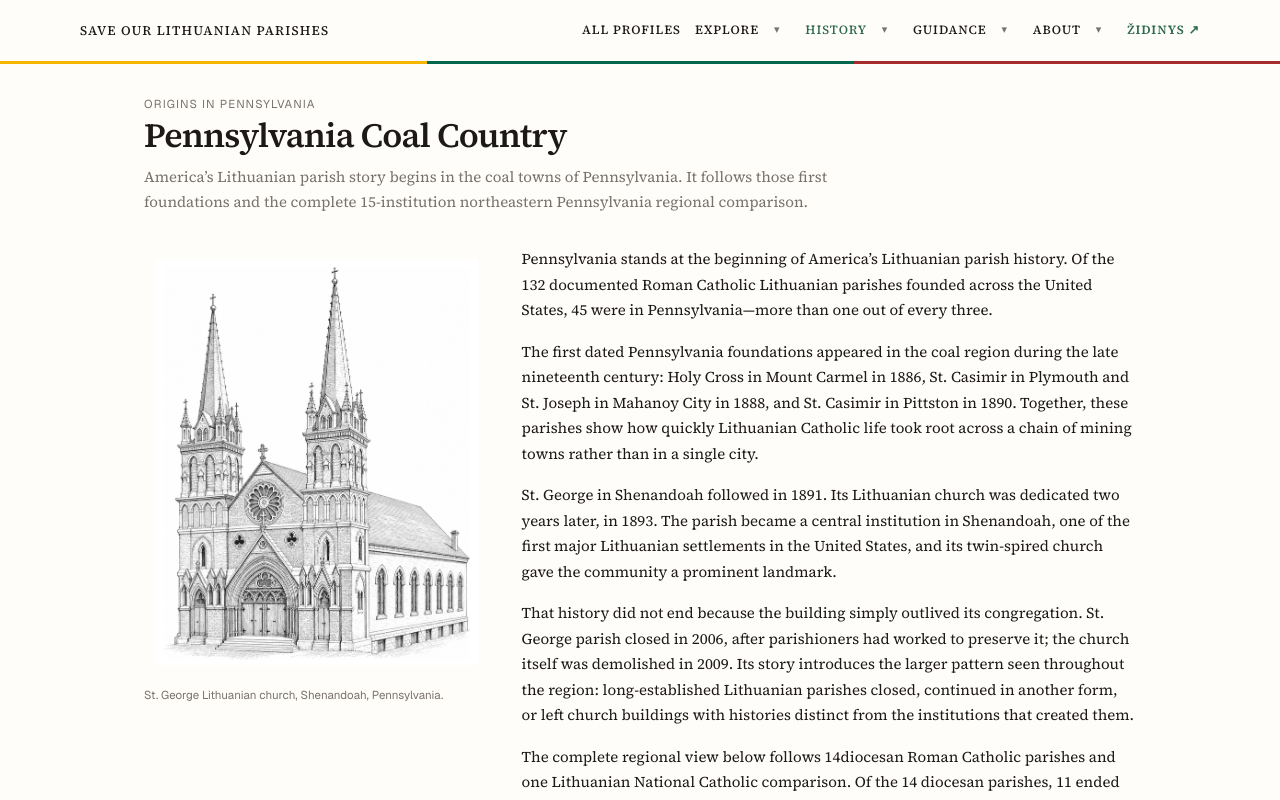
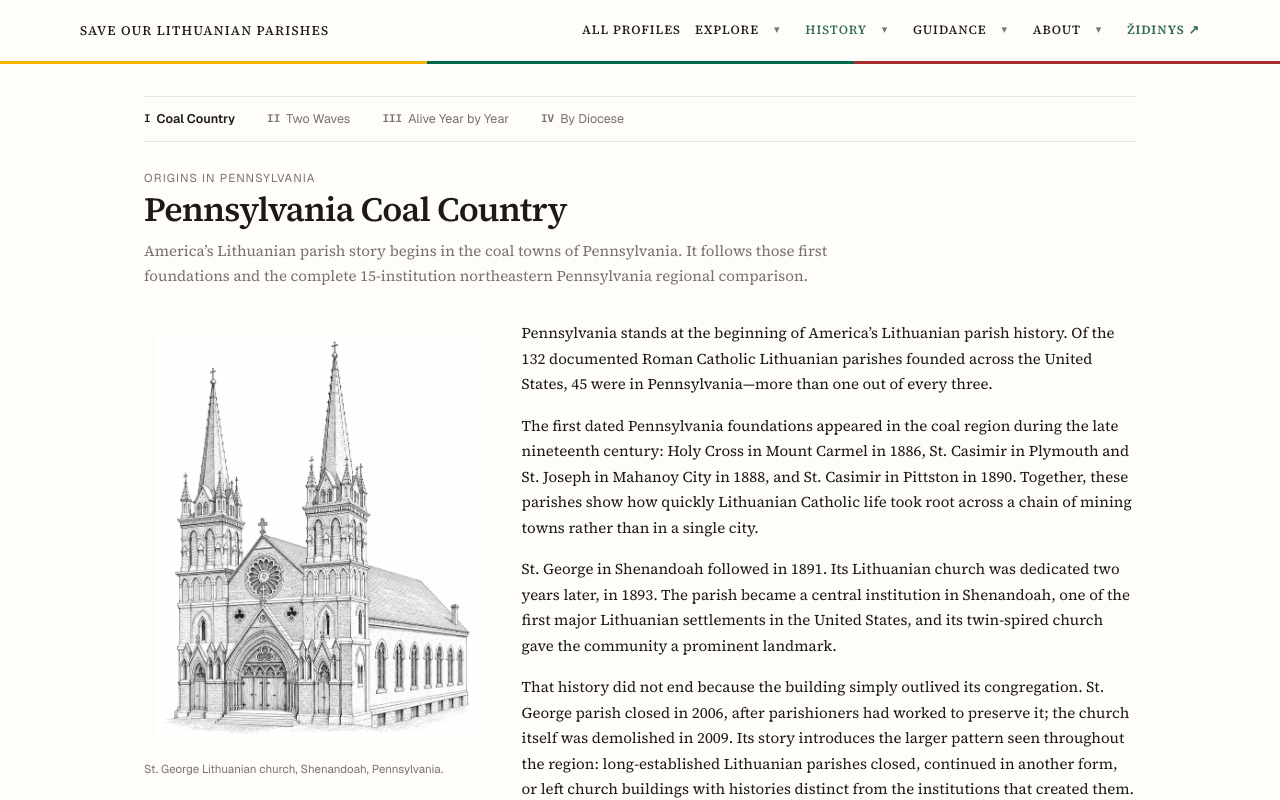
Before and after one commit to LietuvaAI/save-our-lithuanian-parishes, a Next.js app: page /pennsylvania-coal-region in a window 1280 px wide. Shown: the top 800 px of the page. Built offline with nearby package versions, Linux system fonts and the light colour scheme.

Commit message:
Restore compact History topic navigation

```diff
--- a/app/history/loss-by-diocese/page.tsx
+++ b/app/history/loss-by-diocese/page.tsx
@@ -1,6 +1,7 @@
 import type { Metadata } from "next";
 import Link from "next/link";
 import HistoryDioceseLoss from "@/components/HistoryDioceseLoss";
+import HistoryTopicNav from "@/components/HistoryTopicNav";
 import { historyProjection } from "@/lib/history-projection";
 
 export const metadata: Metadata = {
@@ -17,6 +18,7 @@ export default function LossByDiocesePage() {
 
   return (
     <article className="mx-auto max-w-5xl px-4 pb-0 pt-8">
+      <HistoryTopicNav current="/history/loss-by-diocese" />
       <header className="max-w-4xl">
         <p className="font-sans text-small-copy uppercase tracking-widest text-muted">
           Geography of loss
--- a/app/history/parishes-alive-year-by-year/page.tsx
+++ b/app/history/parishes-alive-year-by-year/page.tsx
@@ -1,5 +1,6 @@
 import type { Metadata } from "next";
 import HistoryAliveCurve from "@/components/HistoryAliveCurve";
+import HistoryTopicNav from "@/components/HistoryTopicNav";
 import { historyProjection } from "@/lib/history-projection";
 
 export const metadata: Metadata = {
@@ -25,6 +26,7 @@ export default function ParishesAliveYearByYearPage() {
 
   return (
     <article className="mx-auto max-w-5xl px-4 pb-0 pt-8">
+      <HistoryTopicNav current="/history/parishes-alive-year-by-year" />
       <header className="max-w-4xl">
         <p className="font-sans text-small-copy uppercase tracking-widest text-muted">
           Institutional life over time
--- a/app/history/two-waves-across-a-century/page.tsx
+++ b/app/history/two-waves-across-a-century/page.tsx
@@ -1,4 +1,5 @@
 import type { Metadata } from "next";
+import HistoryTopicNav from "@/components/HistoryTopicNav";
 import HistoryTwoWaves from "@/components/HistoryTwoWaves";
 import { historyProjection } from "@/lib/history-projection";
 
@@ -39,6 +40,7 @@ export default function TwoWavesAcrossACenturyPage() {
 
   return (
     <article className="mx-auto max-w-5xl px-4 pb-0 pt-8">
+      <HistoryTopicNav current="/history/two-waves-across-a-century" />
       <header className="max-w-4xl">
         <p className="font-sans text-small-copy uppercase tracking-widest text-muted">
           Foundations and closures
--- a/app/pennsylvania-coal-region/page.tsx
+++ b/app/pennsylvania-coal-region/page.tsx
@@ -2,6 +2,7 @@ import type { Metadata } from "next";
 import Image from "next/image";
 import Link from "next/link";
 import { EndStatePill } from "@/components/EndStatePill";
+import HistoryTopicNav from "@/components/HistoryTopicNav";
 import photosData from "@/data/photos.json";
 import { historyProjection } from "@/lib/history-projection";
 import { pennsylvaniaCoalRegion } from "@/lib/infographic-projection";
@@ -93,6 +94,7 @@ export default function PennsylvaniaCoalRegionPage() {
 
   return (
     <article className="mx-auto max-w-5xl px-4 pb-12 pt-8">
+      <HistoryTopicNav current="/pennsylvania-coal-region" />
       <header className="max-w-4xl">
         <p className="text-small-copy uppercase tracking-widest text-muted">
           Origins in Pennsylvania
--- /dev/null
+++ b/components/HistoryTopicNav.tsx
@@ -0,0 +1,48 @@
+import Link from "next/link";
+
+const historyTopics = [
+  { numeral: "I", href: "/pennsylvania-coal-region", label: "Coal Country" },
+  {
+    numeral: "II",
+    href: "/history/two-waves-across-a-century",
+    label: "Two Waves",
+  },
+  {
+    numeral: "III",
+    href: "/history/parishes-alive-year-by-year",
+    label: "Alive Year by Year",
+  },
+  {
+    numeral: "IV",
+    href: "/history/loss-by-diocese",
+    label: "By Diocese",
+  },
+];
+
+export default function HistoryTopicNav({ current }: { current: string }) {
+  return (
+    <nav
+      className="mb-7 flex flex-wrap border-y border-rule"
+      aria-label="History topics"
+    >
+      {historyTopics.map((topic) => {
+        const active = topic.href === current;
+        return (
+          <Link
+            key={topic.href}
+            href={topic.href}
+            aria-current={active ? "page" : undefined}
+            className={`flex min-h-11 items-center gap-1.5 px-3 font-sans text-support-copy transition-colors first:pl-0 hover:text-accent sm:px-4 ${
+              active ? "font-semibold text-foreground" : "text-muted"
+            }`}
+          >
+            <span className="font-mono text-ui-label font-semibold">
+              {topic.numeral}
+            </span>
+            <span>{topic.label}</span>
+          </Link>
+        );
+      })}
+    </nav>
+  );
+}
--- a/scripts/verify-type-system.mjs
+++ b/scripts/verify-type-system.mjs
@@ -183,6 +183,10 @@ const historyCoalPage = fs.readFileSync(
   path.join(ROOT, "app", "pennsylvania-coal-region", "page.tsx"),
   "utf8",
 );
+const historyTopicNav = fs.readFileSync(
+  path.join(ROOT, "components", "HistoryTopicNav.tsx"),
+  "utf8",
+);
 const historyChart = fs.readFileSync(
   path.join(ROOT, "components", "HistoryTwoWaves.tsx"),
   "utf8",
@@ -206,6 +210,9 @@ const historyDesignContract = [
   [historyTwoWavesPage, "Foundations and closures", "Two Waves subject marker"],
   [historyAlivePage, "Institutional life over time", "year-by-year subject marker"],
   [historyDiocesePage, "Geography of loss", "diocese subject marker"],
+  [historyTopicNav, 'aria-label="History topics"', "compact History-topic navigation"],
+  [historyTopicNav, 'numeral: "I"', "Coal Country sequence marker"],
+  [historyTopicNav, 'numeral: "IV"', "diocese sequence marker"],
   [historyAlivePage, "leading-[1.7]", "15px/1.7 narrative rhythm"],
   [historyDiocesePage, "dioceses have", "approved diocese-loss heading"],
   [historyDiocesePage, "Each diocese below is shaded", "approved diocese-map instruction"],
@@ -233,21 +240,16 @@ for (const source of [
   historyTwoWavesPage,
   historyAlivePage,
   historyDiocesePage,
+  historyTopicNav,
 ]) {
   if (/\bchapter\b/i.test(source)) {
     errors.push("History: chapter framing returned to a public History page");
     break;
   }
 }
-for (const source of [
-  historyPage,
-  historyCoalPage,
-  historyTwoWavesPage,
-  historyAlivePage,
-  historyDiocesePage,
-]) {
-  if (source.includes("HistoryNav")) {
-    errors.push("History: chapter-style navigation returned to a standalone page");
+for (const source of [historyCoalPage, historyTwoWavesPage, historyAlivePage, historyDiocesePage]) {
+  if (!source.includes("HistoryTopicNav")) {
+    errors.push("History: compact topic navigation is missing from a standalone page");
     break;
   }
 }
```
